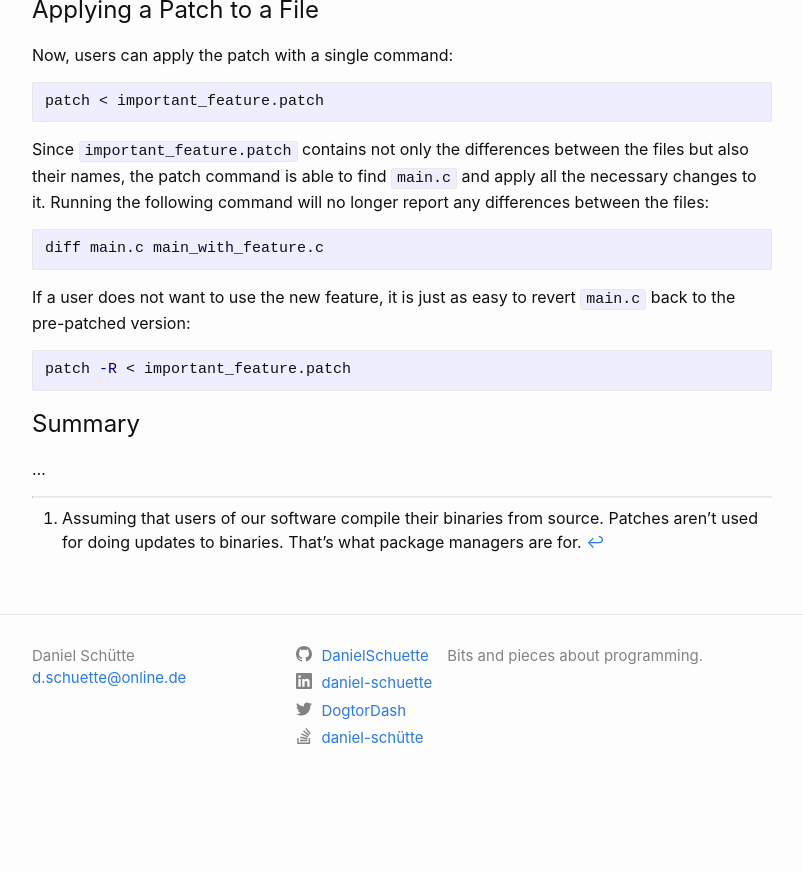
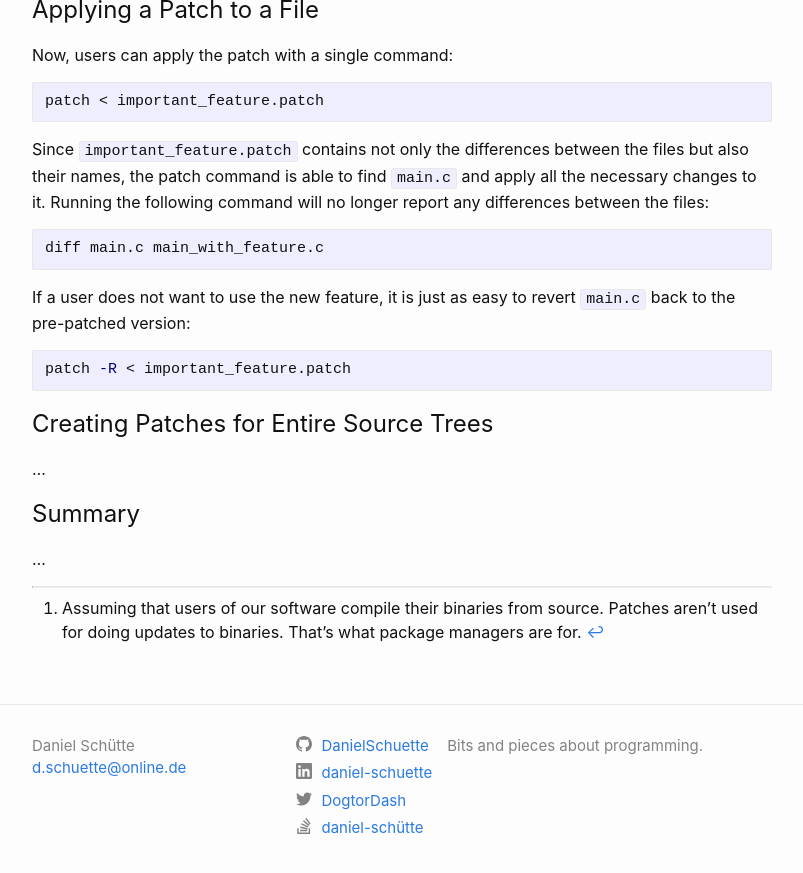
Before and after one commit to DanielSchuette/DanielSchuette.github.io, a Jekyll site: the page built from _posts/2019-09-05-diff_and_patching.md, in a window 1280 px wide and 900 px high, scrolled down 1216 px. Shown: the top 873 px of the window, without its empty margins (238-1041 px from the left). Built offline with Jekyll 4.4.1, drawn with Linux system fonts in a browser that asks for light colours; nearby versions of some CDN libraries; some web fonts are replaced; comment, search, counter and statistics services are not loaded; before the commit the page ends 2026 px from its top, so only the background shows below that.

Commit message:
add new section to patching post

````diff
--- a/_posts/2019-09-05-diff_and_patching.md
+++ b/_posts/2019-09-05-diff_and_patching.md
@@ -60,6 +60,9 @@ If a user does not want to use the new feature, it is just as easy to revert `ma
 patch -R < important_feature.patch
 ```
 
+# Creating Patches for Entire Source Trees
+...
+
 # Summary
 ...
 
````
